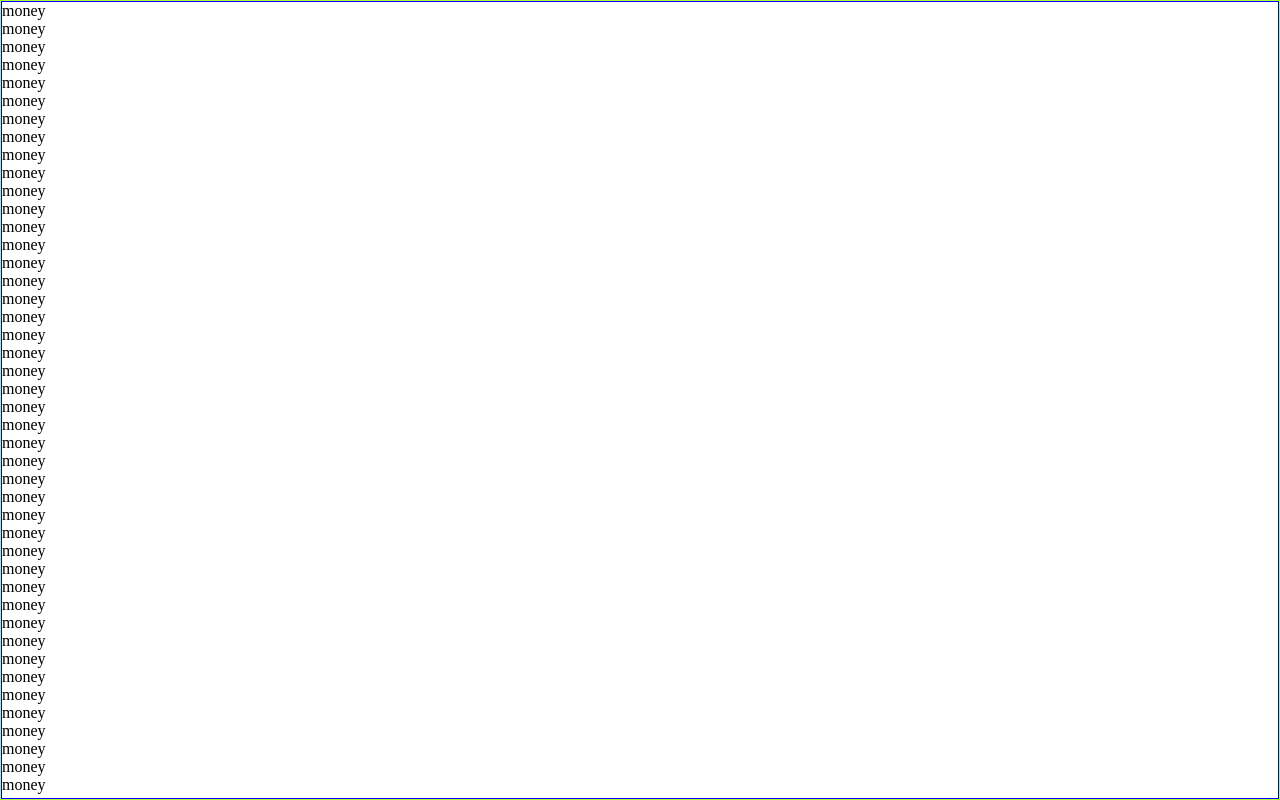
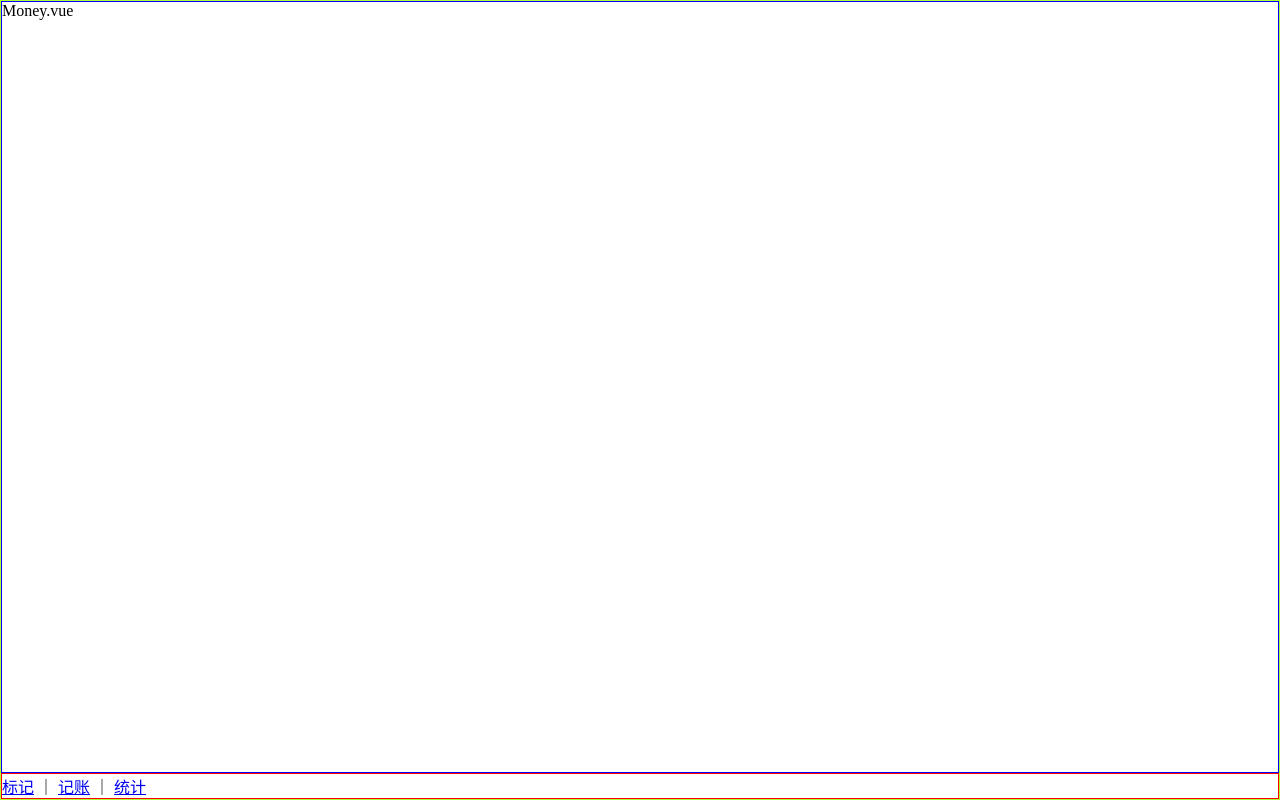
Before and after one commit to king-open/hicall, a Vue app: page /#/money in a window 1280 px wide. Built offline with nearby package versions, Linux system fonts and the light colour scheme.

Commit message:
创建 <Layout/>

```diff
--- /dev/null
+++ b/src/components/Layout.vue
@@ -0,0 +1,29 @@
+<!-- eslint-disable vue/multi-word-component-names -->
+<template>
+  <div class="nav-wrapper">
+    <div class="content">
+      <slot/>
+    </div>
+    <Nav/>
+  </div>
+</template>
+
+<script lang="ts">
+  export default {
+
+  };
+</script>
+
+<style lang="scss" scoped>
+  .nav-wrapper {
+    border: 1px solid greenyellow;
+    display: flex;
+    flex-direction: column;
+    height: 100vh;
+  }
+  .content {
+    border: 1px solid blue;
+    overflow: auto;
+    flex-grow: 1;
+  }
+</style>
--- a/src/main.ts
+++ b/src/main.ts
@@ -5,9 +5,12 @@
 import router from './router'
 import store from './store'
 import Nav from '@/components/Nav.vue'
+import Layout from '@/components/Layout.vue'
+
 
 Vue.config.productionTip = false
 Vue.component('Nav',Nav)
+Vue.component('Layout',Layout)
 
 new Vue({
   router,
--- a/src/views/Labels.vue
+++ b/src/views/Labels.vue
@@ -1,10 +1,9 @@
 <!-- eslint-disable vue/multi-word-component-names -->
 
 <template>
-  <div>
+  <Layout>
     Labels.vue
-    <Nav/>
-  </div>
+  </Layout>
 </template>
 
 <script>
--- a/src/views/Money.vue
+++ b/src/views/Money.vue
@@ -1,111 +1,9 @@
 <!-- eslint-disable vue/multi-word-component-names -->
 
 <template>
-  <div class="nav-wrapper">
-    <div class="content">
-       <p>money</p>
-       <p>money</p>
-       <p>money</p>
-       <p>money</p>
-       <p>money</p>
-       <p>money</p>
-       <p>money</p>
-       <p>money</p>
-       <p>money</p>
-       <p>money</p>
-       <p>money</p>
-       <p>money</p>
-       <p>money</p>
-       <p>money</p>
-       <p>money</p>
-       <p>money</p>
-       <p>money</p>
-       <p>money</p>
-       <p>money</p>
-       <p>money</p>
-       <p>money</p>
-       <p>money</p>
-       <p>money</p>
-       <p>money</p>
-       <p>money</p>
-       <p>money</p>
-       <p>money</p>
-       <p>money</p>
-       <p>money</p>
-       <p>money</p>
-       <p>money</p>
-       <p>money</p>
-       <p>money</p>
-       <p>money</p>
-       <p>money</p>
-       <p>money</p>
-       <p>money</p>
-       <p>money</p>
-       <p>money</p>
-       <p>money</p>
-       <p>money</p>
-       <p>money</p>
-       <p>money</p>
-       <p>money</p>
-       <p>money</p>
-       <p>money</p>
-       <p>money</p>
-       <p>money</p>
-       <p>money</p>
-       <p>money</p>
-       <p>money</p>
-       <p>money</p>
-       <p>money</p>
-       <p>money</p>
-       <p>money</p>
-       <p>money</p>
-       <p>money</p>
-       <p>money</p>
-       <p>money</p>
-       <p>money</p>
-       <p>money</p>
-       <p>money</p>
-       <p>money</p>
-       <p>money</p>
-       <p>money</p>
-       <p>money</p>
-       <p>money</p>
-       <p>money</p>
-       <p>money</p>
-       <p>money</p>
-       <p>money</p>
-       <p>money</p>
-       <p>money</p>
-       <p>money</p>
-       <p>money</p>
-       <p>money</p>
-       <p>money</p>
-       <p>money</p>
-       <p>money</p>
-       <p>money</p>
-       <p>money</p>
-       <p>money</p>
-       <p>money</p>
-       <p>money</p>
-       <p>money</p>
-       <p>money</p>
-       <p>money</p>
-       <p>money</p>
-       <p>money</p>
-       <p>money</p>
-       <p>money</p>
-       <p>money</p>
-       <p>money</p>
-       <p>money</p>
-       <p>money</p>
-       <p>money</p>
-       <p>money</p>
-       <p>money</p>
-       <p>money</p>
-       <p>money</p>
-    <Nav/>
-    </div>
-  </div>
+  <Layout>
+    <p>Money.vue</p>
+  </Layout>
 </template>
 
 <script>
@@ -113,17 +11,3 @@
 
   }
 </script>
-
-<style lang="scss" scoped>
-  .nav-wrapper{
-    border: 1px solid greenyellow;
-    display: flex;
-    flex-direction: column;
-    height: 100vh;
-  }
-  .content{
-    border: 1px solid blue;
-    overflow: auto;
-    flex-grow: 1;
-  }
-</style>
--- a/src/views/Statistics.vue
+++ b/src/views/Statistics.vue
@@ -1,10 +1,9 @@
 <!-- eslint-disable vue/multi-word-component-names -->
 
 <template>
-  <div>
+  <Layout>
     Statistics.vue
-    <Nav/>
-  </div>
+  </Layout>
 </template>
 
 <script>
```
